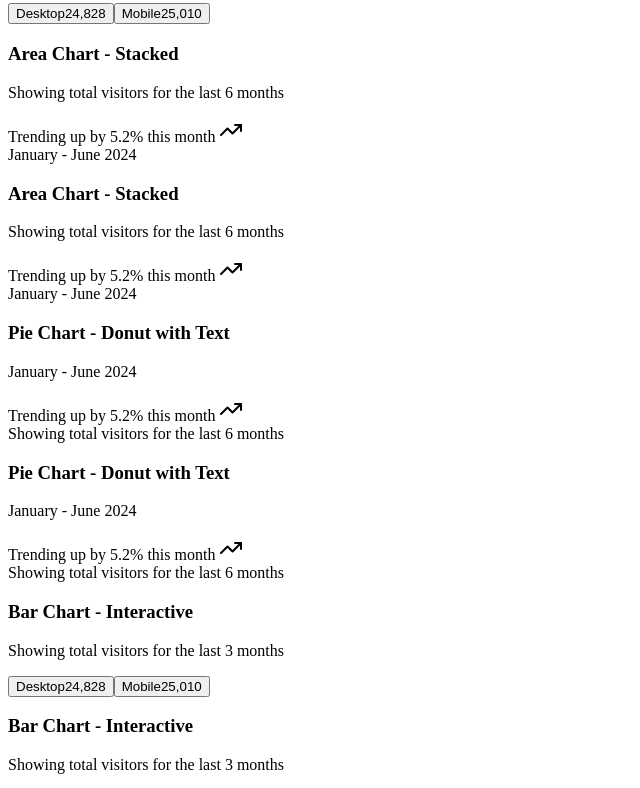
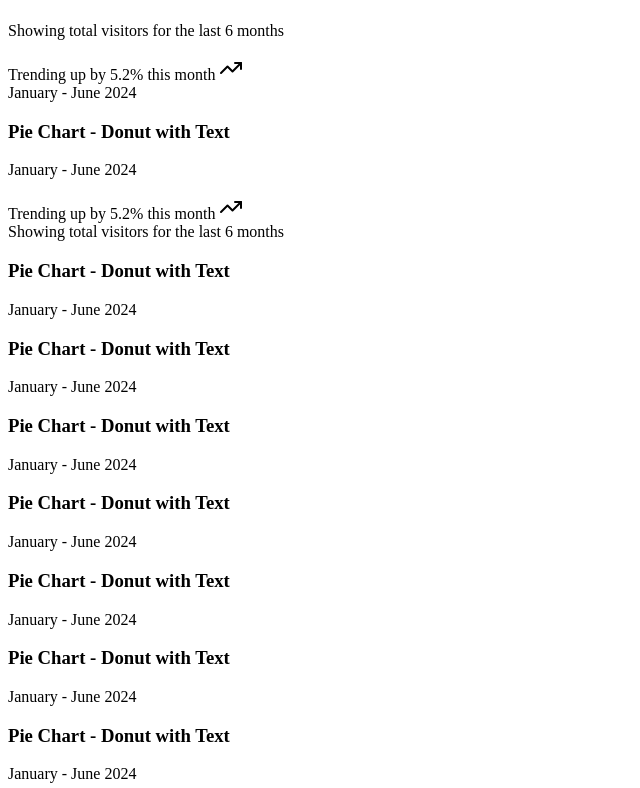
Before and after one commit to YDREAN/TestShadCNCharts, a Next.js app: page / in a window 1280 px wide. Shown: the part 430-1218 px from the top of the page, without its empty margins (0-640 px from the left). Built offline with nearby package versions, Linux system fonts and the light colour scheme.

Commit message:
Fix taille

```diff
--- a/src/app/chartcircle1.tsx
+++ b/src/app/chartcircle1.tsx
@@ -61,7 +61,7 @@ export function ChartCircle1() {
   }, []);
 
   return (
-    <Card className="flex flex-col">
+    <Card className="flex flex-col border gap  justify-between   h-96   min-w-96  ">
       <CardHeader className="items-center pb-0">
         <CardTitle>Pie Chart - Donut with Text</CardTitle>
         <CardDescription>January - June 2024</CardDescription>
@@ -116,14 +116,6 @@ export function ChartCircle1() {
           </PieChart>
         </ChartContainer>
       </CardContent>
-      <CardFooter className="flex-col gap-2 text-sm">
-        <div className="flex items-center gap-2 font-medium leading-none">
-          Trending up by 5.2% this month <TrendingUp className="h-4 w-4" />
-        </div>
-        <div className="leading-none text-muted-foreground">
-          Showing total visitors for the last 6 months
-        </div>
-      </CardFooter>
     </Card>
   );
 }
--- a/src/app/chartstest1.tsx
+++ b/src/app/chartstest1.tsx
@@ -35,7 +35,7 @@ const chartConfig = {
 
 export function Charts1() {
   return (
-    <Card className="flex flex-col">
+    <Card className="flex flex-col w-96 ">
       <CardHeader className="items-center pb-0">
         <CardTitle>Pie Chart - Donut with Text</CardTitle>
         <CardDescription>January - June 2024</CardDescription>
--- a/src/app/page.tsx
+++ b/src/app/page.tsx
@@ -10,28 +10,42 @@ export default function Home() {
       <h1 className="m-5 text-3xl border-b-2  border-black inline-block">
         Premier graphique :
       </h1>
-      <div className="p-4">
-        <div className="flex gap-2 h-full  p-2  ">
-          <div className=" w-1/3">
+      <div className="">
+        <div className="flex     bg-red-500  ">
+          <div className="flex items-center justify-center   bg-blue-300 ">
             <Charts1></Charts1>
           </div>
-          <div className=" w-1/3">
+          <div className="flex items-center justify-center  bg-blue-100   ">
             <ChartCircle1></ChartCircle1>
           </div>
-          <div className=" w-1/3">
+          <div className=" ">
             <ChartDouble></ChartDouble>
           </div>
         </div>
-        <div className="flex gap-2 h-full  p-2  ">
+        <div className="flex gap-2  p-2  ">
           <div className=" w-1/2">
             <ChartWave></ChartWave>
+          </div>
+          <div className="flex flex-wrap  justify-between  w-1/2">
+            <Charts1></Charts1>
+            <ChartCircle1></ChartCircle1>
+            <ChartCircle1></ChartCircle1>
+            <ChartCircle1></ChartCircle1>
+          </div>
+        </div>
+        <div className="flex gap-2  p-2  ">
+          <div className="flex flex-wrap  justify-between  w-1/2">
+            <ChartCircle1></ChartCircle1>
+            <ChartCircle1></ChartCircle1>
+            <ChartCircle1></ChartCircle1>
+            <ChartCircle1></ChartCircle1>
           </div>
           <div className=" w-1/2">
             <ChartWave></ChartWave>
           </div>
         </div>
 
-        <div className="flex gap-2 h-full justify-between  p-2  ">
+        <div className="flex gap-2 justify-between  p-2  ">
           <div className=" ">
             <Charts1></Charts1>
           </div>
```
